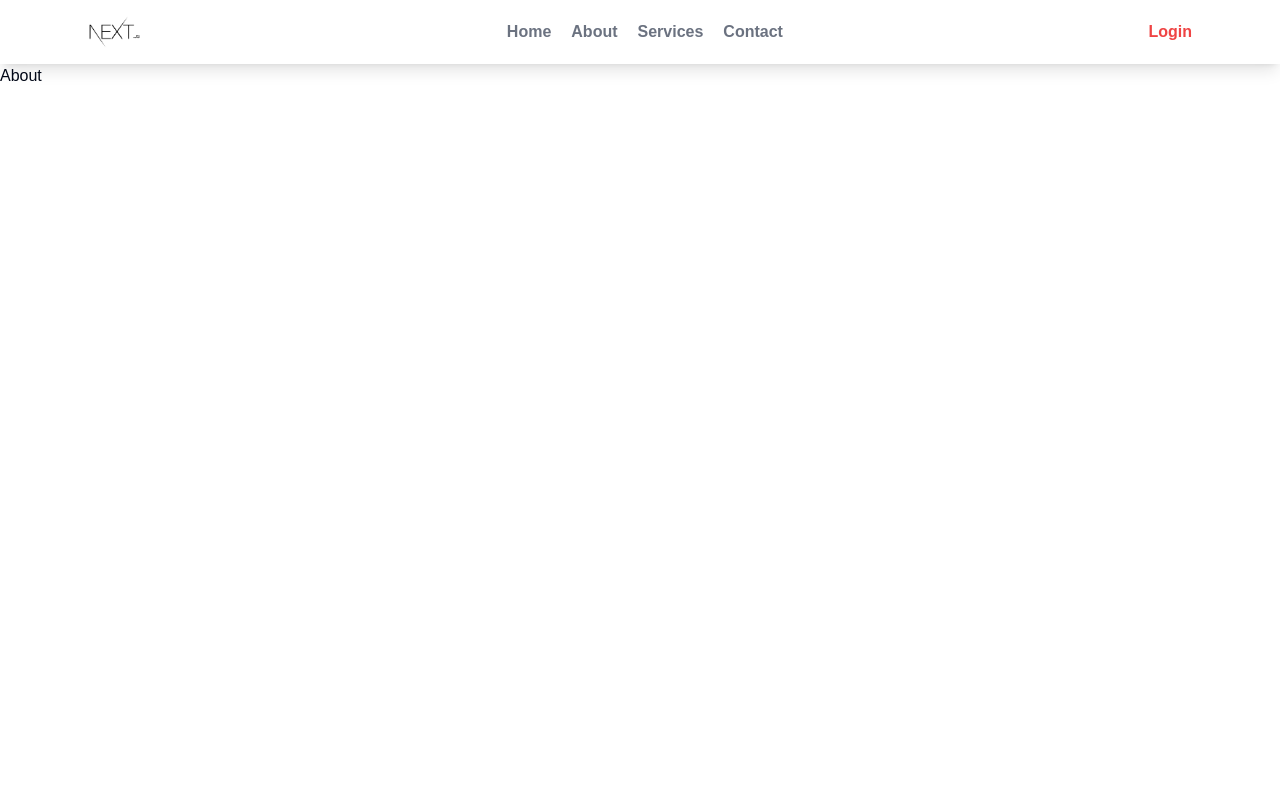
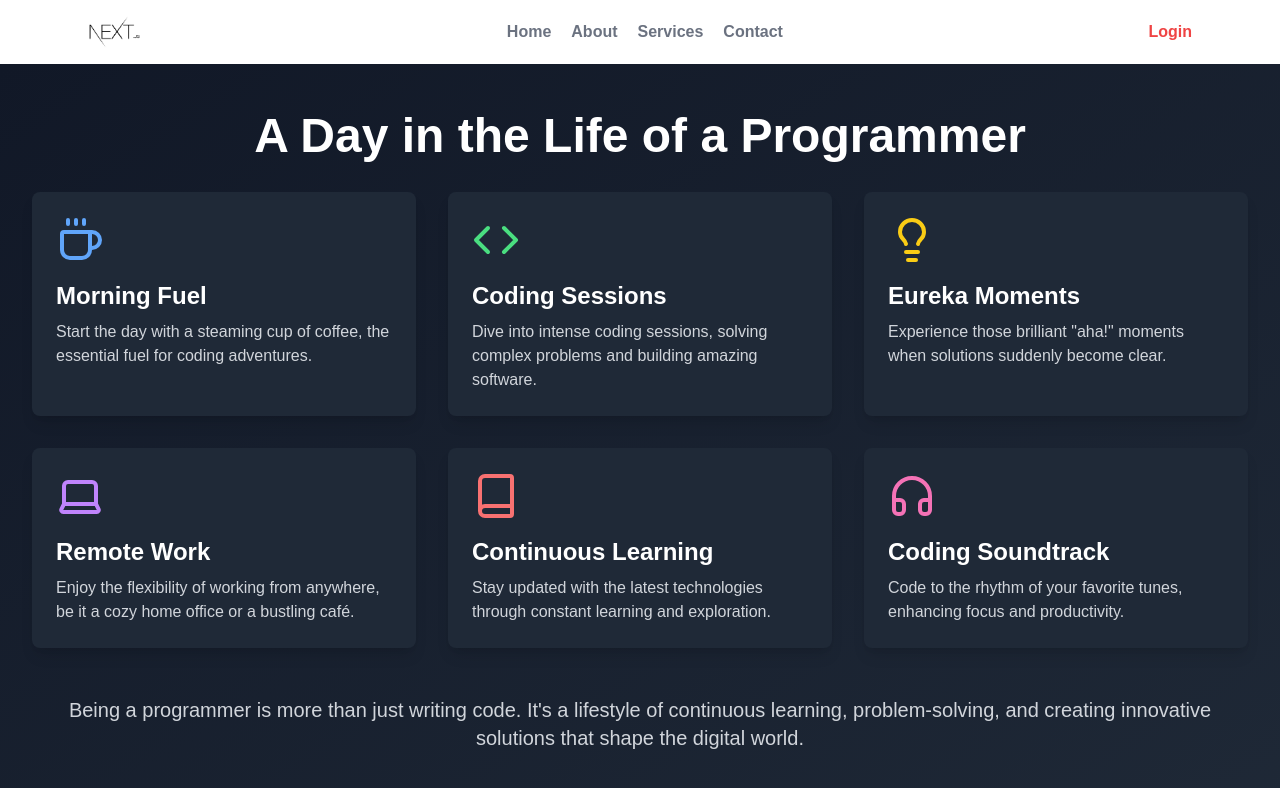
Before and after one commit to adilraees786/Sahdcn-Next-js, a Next.js app: page /about in a window 1280 px wide. Shown: the top 788 px of the page. Built offline with nearby package versions, Linux system fonts and the light colour scheme.

Commit message:
Add About

```diff
--- a/src/app/(root)/about/page.js
+++ b/src/app/(root)/about/page.js
@@ -1,9 +1,114 @@
-import React from 'react'
+"use client"
 
-function About() {
+import { Coffee, Code, Lightbulb, Laptop, Book, Headphones } from "lucide-react"
+import { motion } from "framer-motion"
+
+export default function About() {
+  const fadeInUp = {
+    initial: { opacity: 0, y: 60 },
+    animate: { opacity: 1, y: 0 },
+    transition: { duration: 0.6 }
+  }
+
   return (
-    <div>About </div>
+    <div className="min-h-screen bg-gradient-to-br from-gray-900 to-gray-800 text-white py-12 px-4 sm:px-6 lg:px-8">
+      <motion.div
+        className="max-w-7xl mx-auto"
+        initial={{ opacity: 0 }}
+        animate={{ opacity: 1 }}
+        transition={{ duration: 0.8 }}
+      >
+        <h1 className="text-5xl font-extrabold text-center mb-8">
+          A Day in the Life of a Programmer
+        </h1>
+
+        <div className="grid grid-cols-1 md:grid-cols-2 lg:grid-cols-3 gap-8">
+          <motion.div
+            {...fadeInUp}
+            className="bg-gray-800 rounded-lg p-6 shadow-lg"
+          >
+            <Coffee className="w-12 h-12 text-blue-400 mb-4" />
+            <h2 className="text-2xl font-bold mb-2">Morning Fuel</h2>
+            <p className="text-gray-300">
+              Start the day with a steaming cup of coffee, the essential fuel
+              for coding adventures.
+            </p>
+          </motion.div>
+
+          <motion.div
+            {...fadeInUp}
+            className="bg-gray-800 rounded-lg p-6 shadow-lg"
+          >
+            <Code className="w-12 h-12 text-green-400 mb-4" />
+            <h2 className="text-2xl font-bold mb-2">Coding Sessions</h2>
+            <p className="text-gray-300">
+              Dive into intense coding sessions, solving complex problems and
+              building amazing software.
+            </p>
+          </motion.div>
+
+          <motion.div
+            {...fadeInUp}
+            className="bg-gray-800 rounded-lg p-6 shadow-lg"
+          >
+            <Lightbulb className="w-12 h-12 text-yellow-400 mb-4" />
+            <h2 className="text-2xl font-bold mb-2">Eureka Moments</h2>
+            <p className="text-gray-300">
+              Experience those brilliant "aha!" moments when solutions suddenly
+              become clear.
+            </p>
+          </motion.div>
+
+          <motion.div
+            {...fadeInUp}
+            className="bg-gray-800 rounded-lg p-6 shadow-lg"
+          >
+            <Laptop className="w-12 h-12 text-purple-400 mb-4" />
+            <h2 className="text-2xl font-bold mb-2">Remote Work</h2>
+            <p className="text-gray-300">
+              Enjoy the flexibility of working from anywhere, be it a cozy home
+              office or a bustling café.
+            </p>
+          </motion.div>
+
+          <motion.div
+            {...fadeInUp}
+            className="bg-gray-800 rounded-lg p-6 shadow-lg"
+          >
+            <Book className="w-12 h-12 text-red-400 mb-4" />
+            <h2 className="text-2xl font-bold mb-2">Continuous Learning</h2>
+            <p className="text-gray-300">
+              Stay updated with the latest technologies through constant
+              learning and exploration.
+            </p>
+          </motion.div>
+
+          <motion.div
+            {...fadeInUp}
+            className="bg-gray-800 rounded-lg p-6 shadow-lg"
+          >
+            <Headphones className="w-12 h-12 text-pink-400 mb-4" />
+            <h2 className="text-2xl font-bold mb-2">Coding Soundtrack</h2>
+            <p className="text-gray-300">
+              Code to the rhythm of your favorite tunes, enhancing focus and
+              productivity.
+            </p>
+          </motion.div>
+        </div>
+
+        <motion.div
+          className="mt-12 text-center"
+          initial={{ opacity: 0 }}
+          animate={{ opacity: 1 }}
+          transition={{ delay: 0.8, duration: 0.6 }}
+        >
+          <p className="text-xl text-gray-300">
+            Being a programmer is more than just writing code. It's a lifestyle
+            of continuous learning, problem-solving, and creating innovative
+            solutions that shape the digital world.
+          </p>
+        </motion.div>
+      </motion.div>
+    </div>
   )
 }
-
-export default About
```
